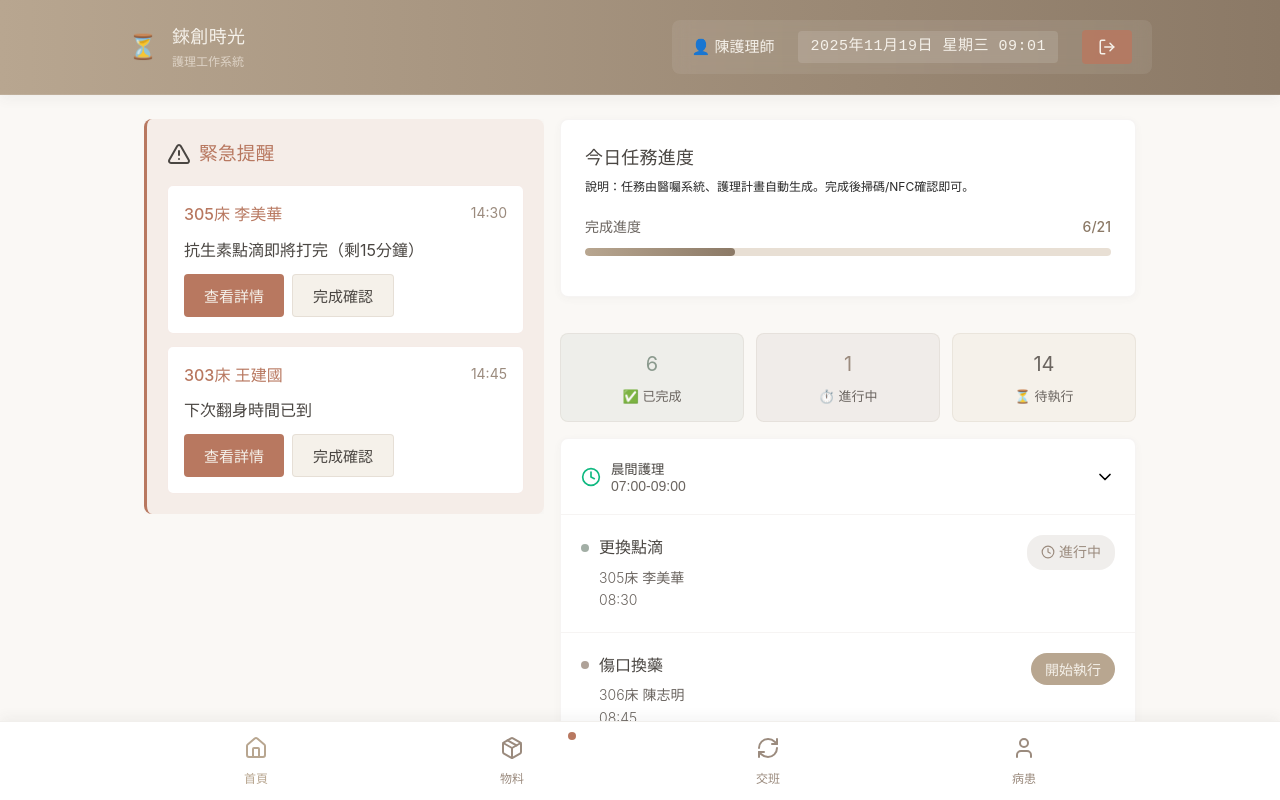
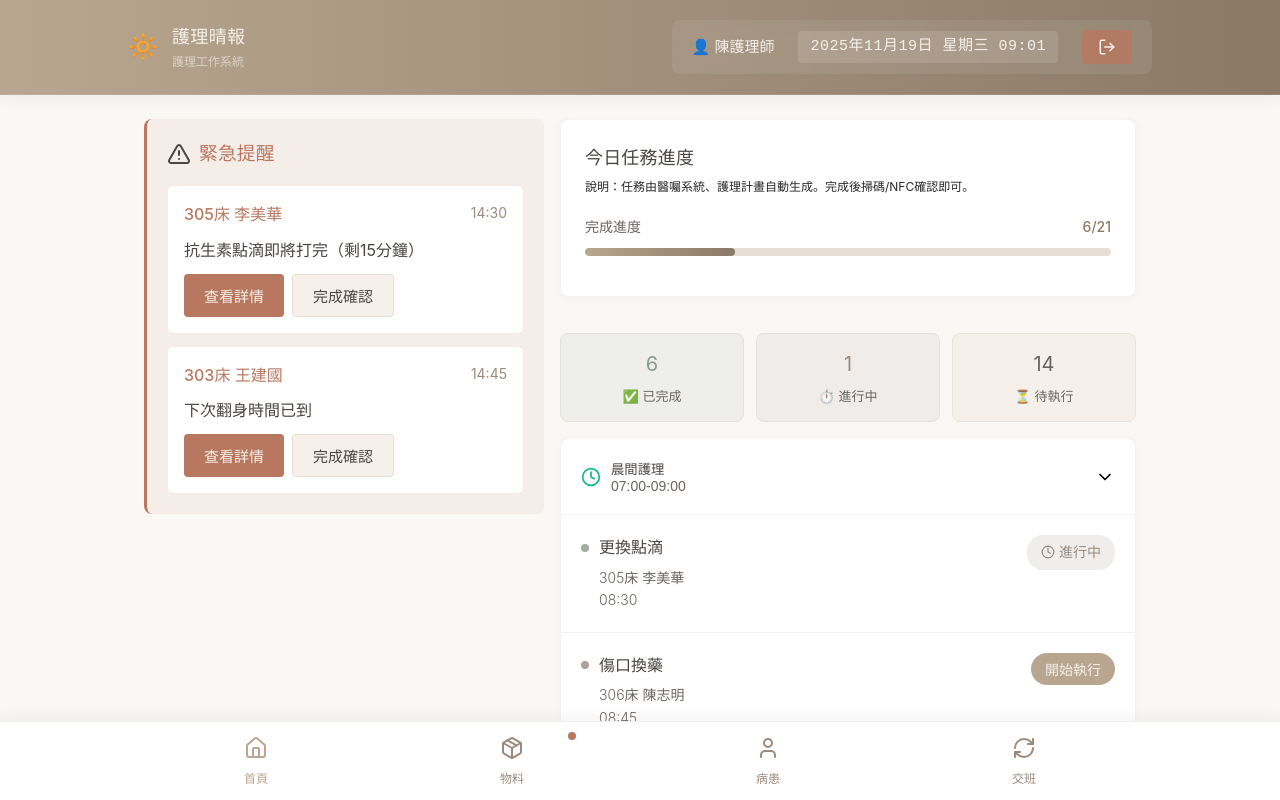
Before and after one commit to Jen0128/pahsco, a React (Create React App) app: page / in a window 1280 px wide. Shown: the top 800 px of the page. Built offline with nearby package versions, Linux system fonts and the light colour scheme.

Commit message:
病患、交班交換位置

```diff
--- a/src/App.js
+++ b/src/App.js
@@ -54,9 +54,9 @@ export default function NursingSystem() {
         <div className="top-nav-content">
           {/* 左側：系統名稱 */}
           <div className="top-nav-left">
-            <div className="top-nav-logo">⏳</div>
+            <div className="top-nav-logo">🔆</div>
             <div>
-              <h1 className="top-nav-title">錸創時光</h1>
+              <h1 className="top-nav-title">護理晴報</h1>
               <p className="top-nav-subtitle">護理工作系統</p>
             </div>
           </div>
@@ -115,18 +115,18 @@ export default function NursingSystem() {
             )}
           </button>
           <button
+            onClick={() => setCurrentPage('profile')}
+            className={`nav-button ${currentPage === 'profile' ? 'active' : ''}`}
+          >
+            <div className="nav-icon"><User size={24} /></div>
+            <span className="nav-label">病患</span>
+          </button>
+          <button
             onClick={() => setCurrentPage('handover')}
             className={`nav-button ${currentPage === 'handover' ? 'active' : ''}`}
           >
             <div className="nav-icon"><RefreshCw size={24} /></div>
             <span className="nav-label">交班</span>
-          </button>
-          <button
-            onClick={() => setCurrentPage('profile')}
-            className={`nav-button ${currentPage === 'profile' ? 'active' : ''}`}
-          >
-            <div className="nav-icon"><User size={24} /></div>
-            <span className="nav-label">病患</span>
           </button>
         </div>
       </div>
--- a/src/components/ProfilePage.js
+++ b/src/components/ProfilePage.js
@@ -50,7 +50,9 @@ const ProfilePage = ({ nurse, patients }) => {
         </div>
         <div className="detail-row">
           <span className="detail-label">最後登入</span>
-          <span className="detail-value">2025/11/07 14:30</span>
+          <span className="detail-value">
+            {new Date().toLocaleString("zh-TW", { hour12: false })}
+          </span>
         </div>
         <button className="btn btn-secondary btn-full" style={{ marginTop: '1rem' }}>
           登出系統
```
